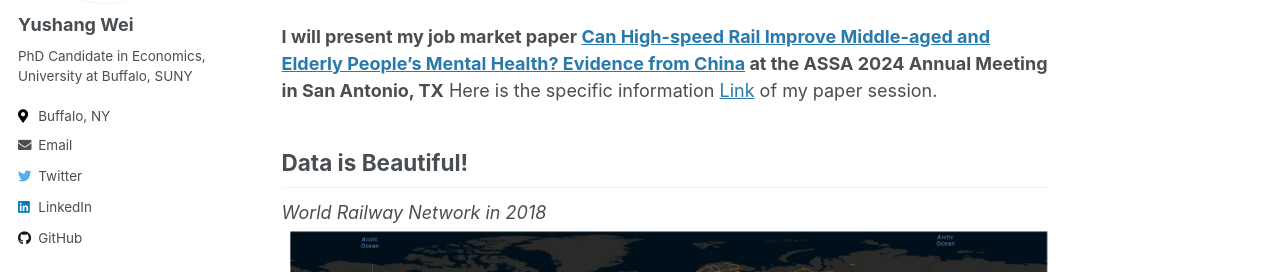
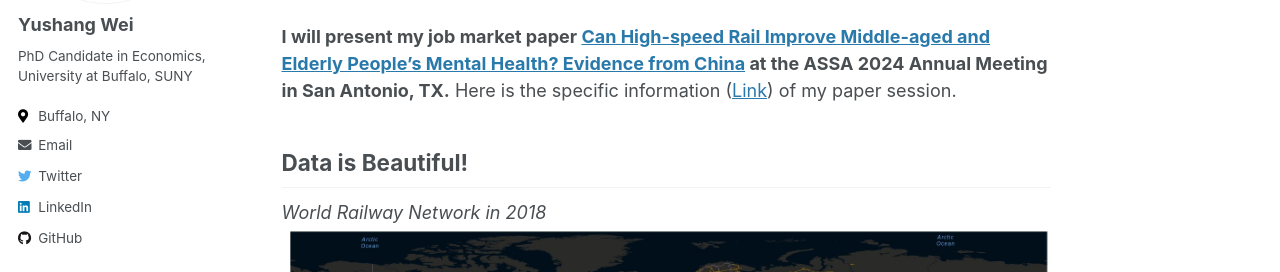
Before and after one commit to yushang1994/yushangw, a Jekyll site: the page built from _pages/about.md, in a window 1280 px wide and 900 px high, scrolled down 312 px. Shown: the part 207-479 px from the top of the window. Built offline with Jekyll 4.4.1, drawn with Linux system fonts in a browser that asks for light colours.

Commit message:
add“”
git commit -m add

git push

git commit -m add“”

```diff
--- a/_pages/about.md
+++ b/_pages/about.md
@@ -16,7 +16,7 @@ I am a PhD Candidate in the [Department of Economics](https://arts-sciences.buff
 
 My research interests lie in the domain of Applied Microeconomics with a focused view on Development, Health, Labor and Transportation Infrastructure. My current research focuses on how transportation systems affect development and health outcomes. I have teaching experience in introduction-level economics courses.
 
-**I will present my job market paper [Can High-speed Rail Improve Middle-aged and Elderly People's Mental Health? Evidence from China](/yushangw/files/pdf/research/JMP_YushangWei.pdf) at the ASSA 2024 Annual Meeting in San Antonio, TX** Here is the specific information [Link](https://www.aeaweb.org/conference/2024/preliminary/2067?q=eNqrVipOLS7OzM8LqSxIVbKqhnGVrJQMlWp1lBKLi_OTgRwlHaWS1KJcXCArPDUTyElJrAQp0TUFSWTmpkKUlGWmloMMKSooXDAKmBoo1dYCXDDhxh0Q) of my paper session.
+**I will present my job market paper [Can High-speed Rail Improve Middle-aged and Elderly People's Mental Health? Evidence from China](/yushangw/files/pdf/research/JMP_YushangWei.pdf) at the ASSA 2024 Annual Meeting in San Antonio, TX.** Here is the specific information ([Link](https://www.aeaweb.org/conference/2024/preliminary/2067?q=eNqrVipOLS7OzM8LqSxIVbKqhnGVrJQMlWp1lBKLi_OTgRwlHaWS1KJcXCArPDUTyElJrAQp0TUFSWTmpkKUlGWmloMMKSooXDAKmBoo1dYCXDDhxh0Q)) of my paper session.
 
 
 ## Data is Beautiful! ##
```
